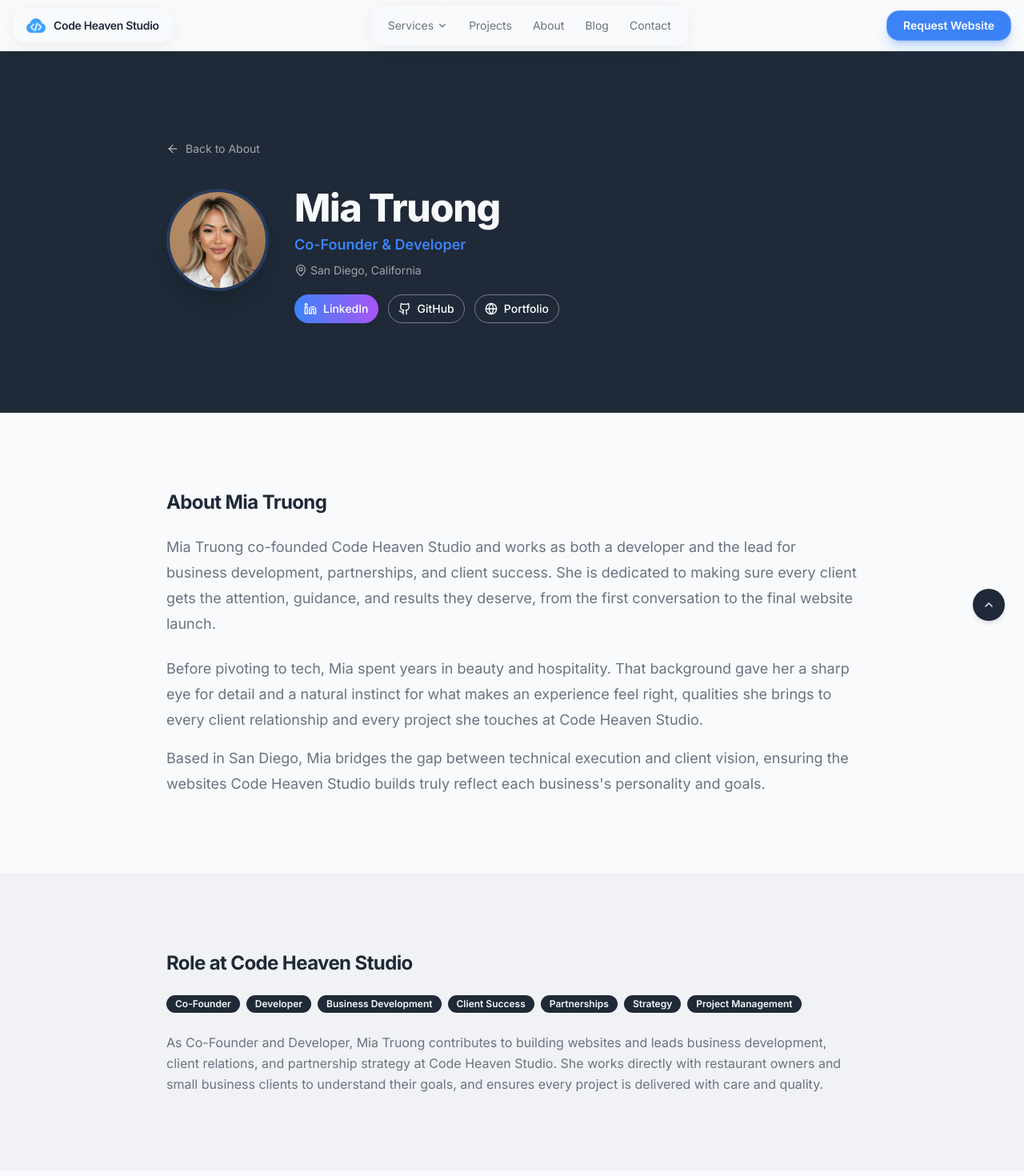
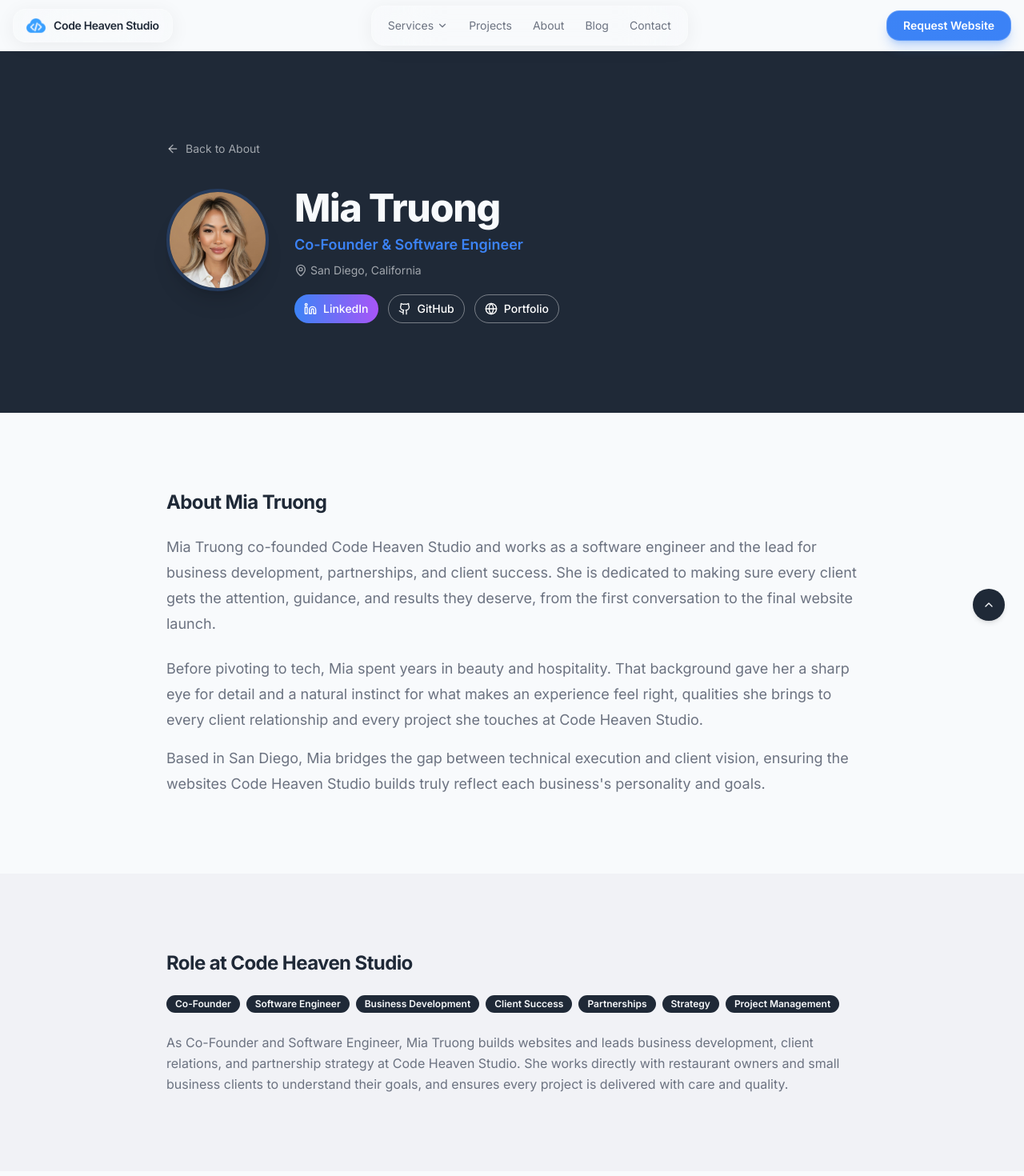
Before and after one commit to SawSimonLinn/codeheavenstudio, a Next.js app: page /founder/mia-truong in a window 1280 px wide. Shown: the top 1470 px of the page at 80% size. Built offline with nearby package versions, Linux system fonts and the light colour scheme.

Commit message:
new update

```diff
--- a/src/app/about/page.tsx
+++ b/src/app/about/page.tsx
@@ -35,11 +35,11 @@ const founders = [
   },
   {
     name: "Mia Truong",
-    role: "Co-Founder & Developer",
+    role: "Co-Founder & Software Engineer",
     location: "San Diego, CA",
     avatar: "/avatars/mia.jpg",
     aiHint: "female developer",
-    bio: "Mia co-founded Code Heaven Studio and works as both a developer and the lead for business development, partnerships, and client success. She spent years in beauty and hospitality before pivoting to tech, a background that gave her a sharp eye for detail and a natural instinct for what makes an experience feel right.",
+    bio: "Mia co-founded Code Heaven Studio and works as a software engineer alongside leading business development, partnerships, and client success. She spent years in beauty and hospitality before pivoting to tech, a background that gave her a sharp eye for detail and a natural instinct for what makes an experience feel right.",
     linkedin: "https://www.linkedin.com/in/trangmtruong/",
     github: "https://github.com/trangmtruong",
     portfolio: "https://www.miatruong.com/",
--- a/src/app/founder/mia-truong/page.tsx
+++ b/src/app/founder/mia-truong/page.tsx
@@ -8,9 +8,9 @@ import { Linkedin, Github, Globe, MapPin, ArrowLeft } from "lucide-react";
 import Link from "next/link";
 
 export const metadata: Metadata = {
-  title: "Mia Truong – Co-Founder & Developer at Code Heaven Studio",
+  title: "Mia Truong – Co-Founder & Software Engineer at Code Heaven Studio",
   description:
-    "Mia Truong is the Co-Founder and Developer at Code Heaven Studio, focusing on web development, business development, partnerships, and client success for restaurants and small businesses in San Diego, California.",
+    "Mia Truong is the Co-Founder and Software Engineer at Code Heaven Studio, focusing on web development, business development, partnerships, and client success for restaurants and small businesses in San Diego, California.",
   alternates: {
     canonical: "https://www.codeheavenstudio.com/founder/mia-truong",
   },
@@ -62,7 +62,7 @@ export default function MiaTruongPage() {
                   Mia Truong
                 </h1>
                 <p className="text-lg text-primary font-semibold mb-2">
-                  Co-Founder & Developer
+                  Co-Founder & Software Engineer
                 </p>
                 <div className="flex items-center gap-1 text-sm text-secondary-foreground/60 mb-5">
                   <MapPin className="h-4 w-4" />
@@ -115,8 +115,8 @@ export default function MiaTruongPage() {
             <h2 className="text-2xl font-bold tracking-tight mb-6 font-headline">About Mia Truong</h2>
             <div className="prose prose-lg max-w-none text-muted-foreground space-y-4">
               <p>
-                Mia Truong co-founded Code Heaven Studio and works as both a developer and the
-                lead for business development, partnerships, and client success. She is dedicated
+                Mia Truong co-founded Code Heaven Studio and works as a software engineer and
+                the lead for business development, partnerships, and client success. She is dedicated
                 to making sure every client gets the attention, guidance, and results they deserve,
                 from the first conversation to the final website launch.
               </p>
@@ -140,15 +140,15 @@ export default function MiaTruongPage() {
           <div className="container mx-auto max-w-4xl px-4">
             <h2 className="text-2xl font-bold tracking-tight mb-6 font-headline">Role at Code Heaven Studio</h2>
             <div className="flex flex-wrap gap-2 mb-6">
-              {["Co-Founder", "Developer", "Business Development", "Client Success", "Partnerships", "Strategy", "Project Management"].map((tag) => (
+              {["Co-Founder", "Software Engineer", "Business Development", "Client Success", "Partnerships", "Strategy", "Project Management"].map((tag) => (
                 <Badge key={tag} variant="secondary">{tag}</Badge>
               ))}
             </div>
             <p className="text-muted-foreground leading-relaxed">
-              As Co-Founder and Developer, Mia Truong contributes to building websites and leads
-              business development, client relations, and partnership strategy at Code Heaven Studio.
-              She works directly with restaurant owners and small business clients to understand their
-              goals, and ensures every project is delivered with care and quality.
+              As Co-Founder and Software Engineer, Mia Truong builds websites and leads business
+              development, client relations, and partnership strategy at Code Heaven Studio. She works
+              directly with restaurant owners and small business clients to understand their goals,
+              and ensures every project is delivered with care and quality.
             </p>
           </div>
         </section>
--- a/src/app/founder/saw-simon-linn/page.tsx
+++ b/src/app/founder/saw-simon-linn/page.tsx
@@ -10,7 +10,7 @@ import Link from "next/link";
 export const metadata: Metadata = {
   title: "Saw Simon Linn – Co-Founder of Code Heaven Studio",
   description:
-    "Saw Simon Linn is the Co-Founder and Software Engineer at Code Heaven Studio. He builds modern, SEO-optimized websites for restaurants and small businesses in Los Angeles, California.",
+    "Saw Simon Linn is the Co-Founder and Developer at Code Heaven Studio. He builds modern, SEO-optimized websites for restaurants and small businesses in Los Angeles, California.",
   alternates: {
     canonical: "https://www.codeheavenstudio.com/founder/saw-simon-linn",
   },
@@ -62,7 +62,7 @@ export default function SawSimonLinnPage() {
                   Saw Simon Linn
                 </h1>
                 <p className="text-lg text-primary font-semibold mb-2">
-                  Co-Founder &amp; Software Engineer
+                  Co-Founder &amp; Developer
                 </p>
                 <div className="flex items-center gap-1 text-sm text-secondary-foreground/60 mb-5">
                   <MapPin className="h-4 w-4" />
@@ -140,12 +140,12 @@ export default function SawSimonLinnPage() {
           <div className="container mx-auto max-w-4xl px-4">
             <h2 className="text-2xl font-bold tracking-tight mb-6 font-headline">Role at Code Heaven Studio</h2>
             <div className="flex flex-wrap gap-2 mb-6">
-              {["Co-Founder", "Software Engineer", "Full Stack Developer", "Next.js", "React", "TypeScript", "SEO", "UI/UX"].map((tag) => (
+              {["Co-Founder", "Developer", "Full Stack Developer", "Next.js", "React", "TypeScript", "SEO", "UI/UX"].map((tag) => (
                 <Badge key={tag} variant="secondary">{tag}</Badge>
               ))}
             </div>
             <p className="text-muted-foreground leading-relaxed">
-              As Co-Founder and Software Engineer, Saw Simon Linn is responsible for the full product
+              As Co-Founder and Developer, Saw Simon Linn is responsible for the full product
               lifecycle at Code Heaven Studio, from initial client consultation and design, through
               development and deployment, to ongoing maintenance and SEO strategy. He ensures every
               website ships fast, ranks on Google, and converts visitors into customers.
--- a/src/app/layout.tsx
+++ b/src/app/layout.tsx
@@ -48,7 +48,7 @@ export default function RootLayout({
       {
         "@type": "Person",
         name: "Mia Truong",
-        jobTitle: "Co-Founder & Developer",
+        jobTitle: "Co-Founder & Software Engineer",
         url: "https://www.codeheavenstudio.com/founder/mia-truong",
         sameAs: [
           "https://www.linkedin.com/in/trangmtruong/",
--- a/src/app/press/page.tsx
+++ b/src/app/press/page.tsx
@@ -146,7 +146,7 @@ export default function PressPage() {
                 },
                 {
                   name: "Mia Truong",
-                  role: "Co-Founder & Developer",
+                  role: "Co-Founder & Software Engineer",
                   location: "San Diego, CA",
                   avatar: "/avatars/mia.jpg",
                   hint: "female developer",
--- a/src/components/sections/hero.tsx
+++ b/src/components/sections/hero.tsx
@@ -7,15 +7,14 @@ import { ArrowRight, Star } from "lucide-react";
 import { heroContent, heroMockups, heroStats } from "@/lib/hero-data";
 import { useEffect, useState } from "react";
 
-const rotatingPhrases = [
-  "work as hard",
-  "think as smart",
-  "move as fast",
-  "stand out bold",
+const rotatingHeadings = [
+  "Where Ideas Become Software",
+  "Turning Ideas Into Software",
+  "Engineering Your Digital Future",
 ];
 
 export default function HeroSection() {
-  const [phraseIndex, setPhraseIndex] = useState(0);
+  const [headingIndex, setHeadingIndex] = useState(0);
   const [isFlipping, setIsFlipping] = useState(false);
   const [mockupIndex, setMockupIndex] = useState(0);
   const [isMockupFading, setIsMockupFading] = useState(false);
@@ -24,7 +23,7 @@ export default function HeroSection() {
     const timer = setInterval(() => {
       setIsFlipping(true);
       setTimeout(() => {
-        setPhraseIndex((prev) => (prev + 1) % rotatingPhrases.length);
+        setHeadingIndex((prev) => (prev + 1) % rotatingHeadings.length);
         setIsFlipping(false);
       }, 350);
     }, 2800);
@@ -61,19 +60,20 @@ export default function HeroSection() {
         <div className="grid grid-cols-1 lg:grid-cols-2 gap-12 lg:gap-16 items-center">
           {/* Left */}
           <div>
-            <div className="inline-flex items-center gap-2.5 rounded-full border border-primary/30 bg-primary/10 px-4 py-1.5 text-sm font-semibold text-primary mb-8">
+            <div className="group inline-flex items-center gap-2.5 rounded-full border border-primary/30 bg-primary/10 px-4 py-1.5 text-sm font-semibold text-primary mb-8 cursor-default select-none">
               <span className="relative flex h-2 w-2">
                 <span className="animate-ping absolute inline-flex h-full w-full rounded-full bg-primary opacity-75" />
                 <span className="relative inline-flex rounded-full h-2 w-2 bg-primary" />
               </span>
-              {heroContent.badge}
+              <span className="relative">
+                <span className="transition-opacity duration-500 group-hover:opacity-0">{heroContent.badge}</span>
+                <span className="absolute inset-0 transition-opacity duration-500 opacity-0 group-hover:opacity-100">Code. Design. Launch.</span>
+              </span>
             </div>
 
-            <h1 className="text-5xl sm:text-6xl font-extrabold tracking-tight leading-[1.08] mb-6">
-              {heroContent.headingLine1}
-              <br />
+            <h1 className="text-5xl sm:text-6xl font-extrabold tracking-tight leading-[1.15] mb-1">
               <span
-                className="bg-gradient-to-r from-primary via-blue-400 to-purple-500 bg-clip-text text-transparent inline-block"
+                className="bg-gradient-to-r from-primary via-blue-400 to-purple-500 bg-clip-text text-transparent inline-block pb-3"
                 style={{
                   transform: isFlipping ? "rotateX(90deg)" : "rotateX(0deg)",
                   opacity: isFlipping ? 0 : 1,
@@ -82,10 +82,8 @@ export default function HeroSection() {
                   perspective: "600px",
                 }}
               >
-                {rotatingPhrases[phraseIndex]}
+                {rotatingHeadings[headingIndex]}
               </span>
-              <br />
-              {heroContent.headingLine3}
             </h1>
 
             <p className="text-lg text-muted-foreground max-w-md mb-8 leading-relaxed">
--- a/src/lib/hero-data.ts
+++ b/src/lib/hero-data.ts
@@ -1,8 +1,6 @@
 export const heroContent = {
-  badge: "Open for new projects",
-  headingLine1: "Websites that",
-  headingHighlight: "work as hard",
-  headingLine3: "as you do.",
+  badge: "Design. Develop. Deliver.",
+  heading: "Where Ideas Become Software",
   description:
     "Code Heaven Studio builds fast, modern, and SEO-optimized websites. You focus on your business. We handle the digital growth.",
   primaryCta: { label: "Get a Free Demo", href: "#free-demo" },
```
